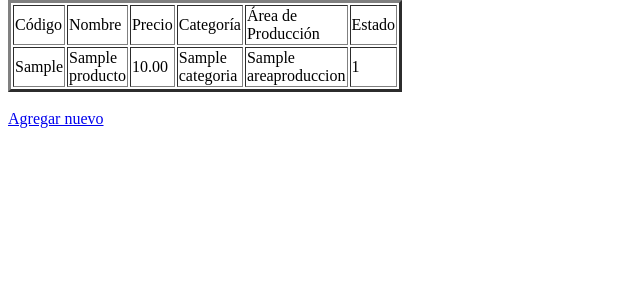
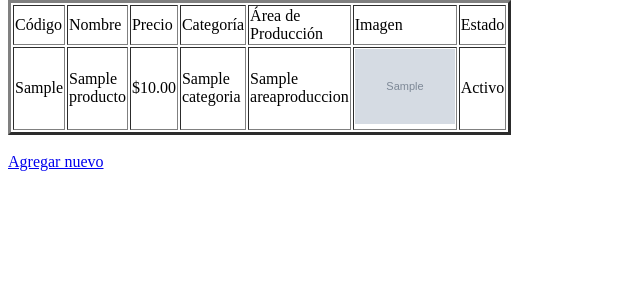
Before and after one commit to dianamor8/waiter, a Django app: page /products in a window 1280 px wide. Shown: the part 134-434 px from the top of the page, without its empty margins (0-640 px from the left). Run offline with Django 3.2, Linux system fonts and the light colour scheme; a user stored in the database is signed in; tables that the repository leaves empty hold one stand-in row (values such as "Sample post"); grey boxes marked "Sample" are stand-in pictures.

Commit message:
Carga de imagenes para productos y correccion github #3

```diff
--- a/waiter/apps/producto/forms.py
+++ b/waiter/apps/producto/forms.py
@@ -8,7 +8,7 @@ class addProductForm(forms.Form):
 	estado = forms.ChoiceField(required=True, widget=forms.Select(),choices=ESTADO_CHOICES)
 	categoria = forms.ModelChoiceField(queryset= Categoria.objects.all(), required=True)
 	area_de_produccion = forms.ModelChoiceField(queryset= AreaProduccion.objects.all(), required=True)
-
+	imagen = forms.ImageField(required=False)
 	def clean(self):
 		return self.cleaned_data
 
--- a/waiter/apps/producto/models.py
+++ b/waiter/apps/producto/models.py
@@ -39,10 +39,10 @@ class Producto(models.Model):
 	codigo = models.CharField(max_length=100, help_text='Código de producto', unique=True)
 	nombre = models.CharField(max_length=300, help_text='Ingrese el nombre del producto')
 	precio = models.DecimalField(max_digits=7, decimal_places=2, help_text='Registre el precio de del producto.')
-	imagen = models.ImageField(upload_to=url,help_text='Seleccione una imagen.', null=True)
 	categoria = models.ForeignKey(Categoria)
 	areaProduccion = models.ForeignKey(AreaProduccion)
-	estado = models.CharField(choices=ESTADO_CHOICES, max_length=30)
+	estado = models.CharField(choices=ESTADO_CHOICES, max_length=2)
+	imagen = models.ImageField(upload_to=url,help_text='Seleccione una imagen.', null=True, blank=True, max_length=300)
 	class Meta:
 		ordering = ['nombre']
 		db_table = ('Producto')
--- a/waiter/apps/producto/views.py
+++ b/waiter/apps/producto/views.py
@@ -21,12 +21,13 @@ def products_view(request):
 def add_product_view(request):
 	if request.user.is_authenticated():
 		if request.method == "POST":
-			formulario = addProductForm(request.POST)
+			formulario = addProductForm(request.POST, request.FILES)
 			info = "Inicializando"
 			if formulario.is_valid():
 				codigo= formulario.cleaned_data['codigo']
 				nombre= formulario.cleaned_data['nombre']
 				precio= formulario.cleaned_data['precio']
+				imagen= formulario.cleaned_data['imagen'] # esto se obtiene con el request.FILES
 				estado= formulario.cleaned_data['estado']
 				categoria = formulario.cleaned_data['categoria']
 				areaProduccion = formulario.cleaned_data['area_de_produccion']
@@ -35,6 +36,8 @@ def add_product_view(request):
 				p.nombre = nombre
 				p.precio = precio
 				p.estado = estado
+				if imagen:
+					p.imagen = imagen
 				p.categoria = categoria
 				p.areaProduccion = areaProduccion
 				p.save()
--- a/waiter/templates/producto/addProduct.html
+++ b/waiter/templates/producto/addProduct.html
@@ -6,7 +6,7 @@
 
 {% block content %}
 	{% if user.is_authenticated %}
-		<form action="." method='POST'>
+		<form action="." method='POST' enctype = "multipart/form-data">
 			{% csrf_token %}
 			{{formulario.as_p}}
 			<input type="submit" value="Grabar">
--- a/waiter/templates/producto/products.html
+++ b/waiter/templates/producto/products.html
@@ -11,16 +11,26 @@
 				<td>Precio</td>
 				<td>Categoría</td>
 				<td>Área de Producción</td>
+				<td>Imagen</td>
 				<td>Estado</td>
 			</tr>
 			{% for p in productos %}
 				<tr>
 					<td>{{p.codigo}}</td>
 					<td>{{p.nombre}}</td>
-					<td>{{p.precio}}</td>
+					<td>${{p.precio}}</td>
 					<td>{{p.categoria.nombre}}</td>
 					<td>{{p.areaProduccion.nombre}}</td>
-					<td>{{p.estado}}</td>
+					<td>
+						<img src="media/{{p.imagen}}" width="100px" heigth= "100px">
+					</td>
+					<td>
+						{% if p.estado == '1' %}
+							Activo
+						{% else %}
+							No activo
+						{% endif %}
+					</td>
 				</tr>
 			{% endfor %}
 		</table>
```
Also changed, not shown: waiter/media/MultimediaData/Producto/CAPUCHINO/capuchino.jpg (added), waiter/media/MultimediaData/Producto/COPA CALAMENDRA/copa caramendra.jpg (added), waiter/media/MultimediaData/Producto/MOTE CON CHICHARRON/mote.jpg (added), waiter/media/MultimediaData/Producto/PIZZA HAWAYANA 4 PORCIONES/hawayanna.jpg (added), waiter/media/MultimediaData/Producto/TULIPAN DUO/tulipan duo.png (added).
